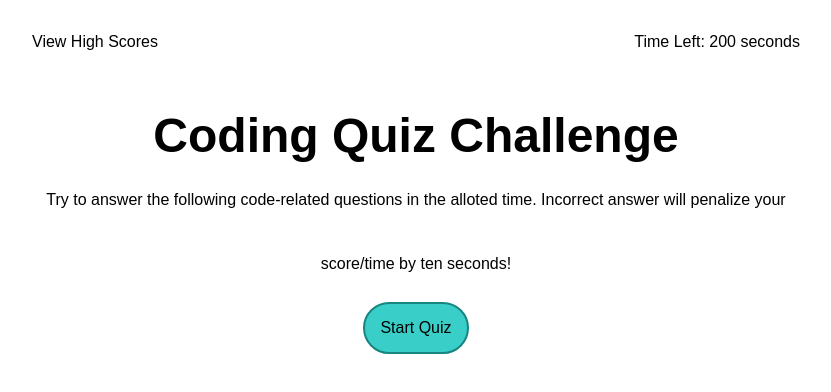
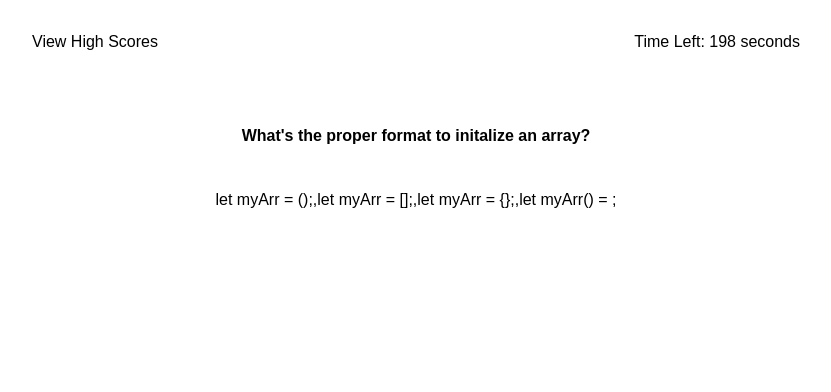
Before and after one commit to mrpancakes/code-quiz, a plain HTML site: page index.html in a window 1280 px wide. Both pictures are taken after a click on the button "Start Quiz". Shown: the whole page, without its empty margins (224-1055 px from the left). Drawn offline with Linux system fonts and the light colour scheme.

Commit message:
Created questions array, event listener for the Start Quiz button, and started on the getQuestion function.

```diff
--- a/assets/main.js
+++ b/assets/main.js
@@ -1,20 +1,77 @@
 let timerEl = document.querySelector("#timer");
+let homeScreen = document.querySelector("#home-screen");
+let startButton = document.querySelector("#start-quiz");
+let quizQuestions = document.querySelector("#quiz");
 
-let timeLeft = 200; // Starting amount of time when quiz begins
+let timeLeft = 199; // Starting amount of time when quiz begins
+let currentQuestionIndex = 0;
 
+startButton.addEventListener("click", startQuiz); // Event listener for Start Quiz buttons
 
-
+// Countdown timer function
 function countdown(){
    let timeInterval = setInterval(function(){
         if (timeLeft > 1) {
-            timerEl.textContent = timeLeft + " seconds";
+            timerEl.textContent = `${timeLeft} seconds`;
             timeLeft--;
         } else if (timeLeft === 1){
-            timerEl.textContent = timeleft + " second";
-            time--;
+            timerEl.textContent = `${timeLeft} second`;
+            timeLeft--;
         } else {
+            timerEl.innerHTML = "<strong>0 seconds</strong>";
             clearInterval(timeInterval);
             // call some other function, maybe the "game over" function
         }
    }, 1000)
 }
+
+// Use this to cycle through and display the questions with answers. Should hide the "main" section of the page and show the quiz questions
+function startQuiz(){
+    homeScreen.setAttribute("class", "hidden"); // Hides the homescreen main paragraph
+    quizQuestions.setAttribute("class", "visible"); // Makes the quiz section of the page visible
+
+    countdown();
+
+    getQuestion ();
+}
+
+
+function getQuestion(){
+    let currentQuestion = questions[currentQuestionIndex];
+    let titleEl = document.querySelector("#question-title");
+    let questionEl = document.querySelector("#choices");
+    titleEl.textContent = currentQuestion.title;
+    questionEl.textContent = currentQuestion.choices;
+
+}
+
+
+
+// Array of questions/answers
+let questions = [
+    {
+        title: "What's the proper format to initalize an array?",
+        choices: ["let myArr = ();", "let myArr = [];", "let myArr = {};", "let myArr() = ;"],
+        answer: "let myArr = [];"
+    },
+    {
+        title: "To deterime hwo many characters are in a string, you add ______ to the end of your string/variable.",
+        choices: [".characterCounter", ".length()", ".string", ".length"],
+        answer: ".length"
+    },
+    {
+        title: "How do you convert 'SCOTT' to 'scott'?",
+        choices: [".toLowerCase()", ".lower", ".toLowercase", ".lowercase()"],
+        answer: ".toLowerCase()"
+    },
+    {
+        title: "How do you convert a number to a string?",
+        choices: ["number + 0", "number.toString()", "number.string", "number.createString()"],
+        answer: "number.toString()"
+    },
+    {
+        title: "How do you divide 10 by 5 in JavaScript?",
+        choices: ["10 / 5", "5 / 10", "10 % 5", "10 // 5"],
+        answer: "10 / 5"
+    }
+]
--- a/assets/style.css
+++ b/assets/style.css
@@ -24,8 +24,16 @@ button {
 }
 
 button:hover{
-cursor: pointer;
-background-color: #58e3dc;
+    cursor: pointer;
+    background-color: #58e3dc;
+}
+
+button:focus {
+    outline:0;
+}
+
+button:active {
+    background-color: #21b0a9;
 }
 
 .hidden {
--- a/index.html
+++ b/index.html
@@ -16,15 +16,16 @@
         <div class="timer">Time Left: <span id="timer">200 seconds</span></div>
     </header>
 
-    <main class="visible" data-visible="visible">
+    <main class="visible" id = "home-screen">
         <h1>Coding Quiz Challenge</h1>
-        <div>Try to answer the following code-related questions in the alloted time. Incorrect answer will penalize your
+        <div>Try to answer the following code-related questions in the alloted time. Incorrect answers will penalize your
             score/time by ten seconds!</div>
         <button id="start-quiz">Start Quiz</button>
     </main>
 
-    <section class="hidden" data-visible="hidden" id="quiz">
-        <div>Test Question</div>
+    <section class="hidden" id="quiz">
+        <h2 id="question-title">test</h2>
+        <div id="choices"></div>
     </section>
 
 </body>
```
Also changed, not shown: 1 other file.
